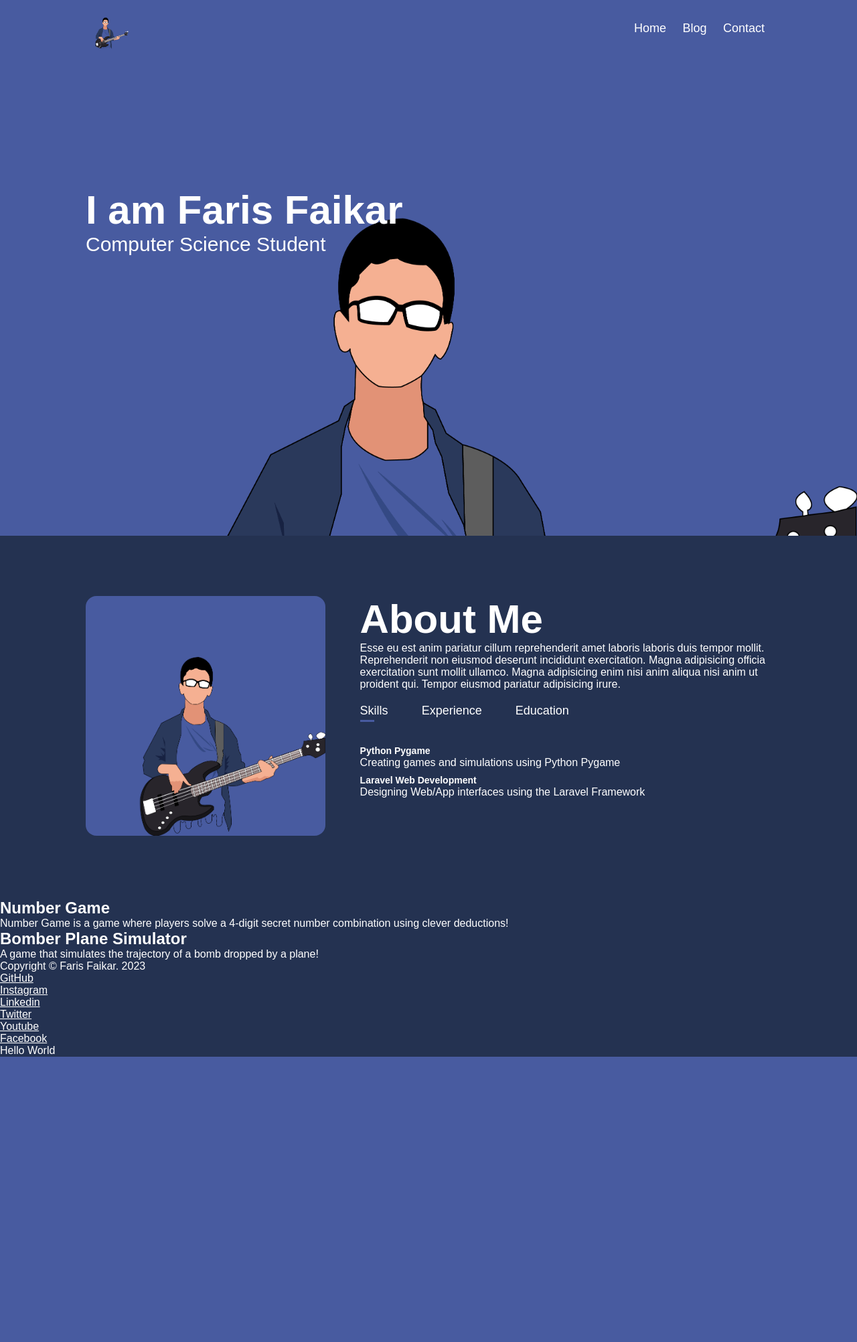
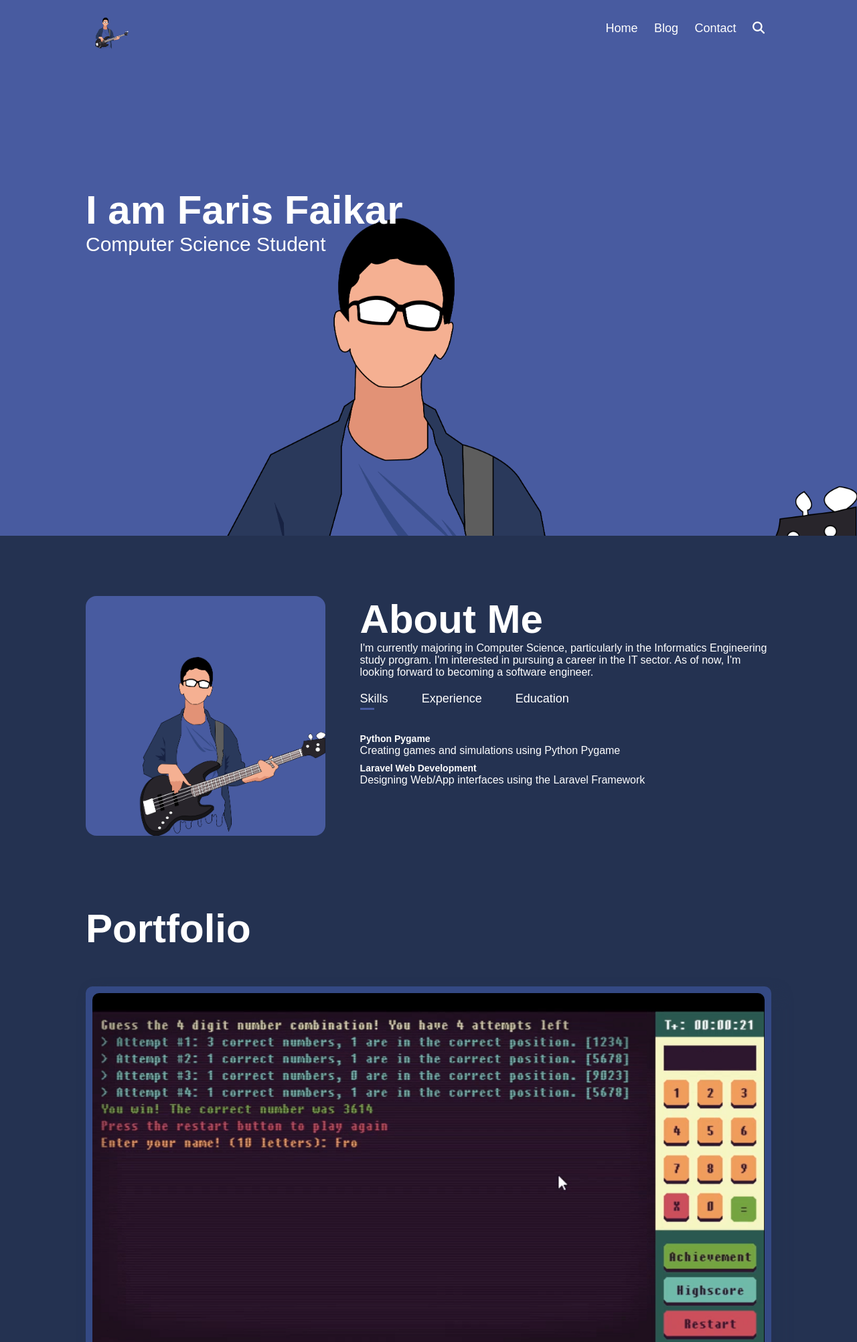
Before and after one commit to farisfaikar/msib5_latihan-git, a PHP site: page / in a window 1280 px wide. Shown: the top 2004 px of the page at 67% size. Before the commit the page ends 1578 px from the top, so only its background shows below. Run offline with PHP 8.4, Linux system fonts and the light colour scheme.

Commit message:
feat: added portfolio, footer, and improved ui a bit

```diff
--- a/index.php
+++ b/index.php
@@ -4,6 +4,10 @@
 <head>
   <meta charset="UTF-8">
   <meta name="viewport" content="width=device-width, initial-scale=1.0">
+  <link rel="icon" href="./img/faris-logo-rounded.png">
+  <link rel="stylesheet" href="https://cdnjs.cloudflare.com/ajax/libs/font-awesome/6.4.2/css/all.min.css"
+    integrity="sha512-z3gLpd7yknf1YoNbCzqRKc4qyor8gaKU1qmn+CShxbuBusANI9QpRohGBreCFkKxLhei6S9CQXFEbbKuqLg0DA=="
+    crossorigin="anonymous" referrerpolicy="no-referrer" />
   <link rel="stylesheet" href="style.css">
   <title>MSIB 5 - Latihan Git</title>
 </head>
@@ -12,11 +16,12 @@
   <header> <!-- Header -->
     <div class="container">
       <nav> <!-- Navbar -->
-        <img src="img/faris-logo.png" alt="Faris Logo" class="logo">
+        <img src="./img/faris-logo.png" alt="Faris Logo" class="logo">
         <ul>
           <li><a href="home.html">Home</a></li>
           <li><a href="blog.html">Blog</a></li>
           <li><a href="contact.html">Contact</a></li>
+          <li><a href="search"><i class="fa fa-search"></i></a></li>
         </ul>
       </nav>
       <div class="header-text">
@@ -26,19 +31,17 @@
     </div>
   </header>
   <main> <!-- Main -->
-    <div id="about">
+    <section id="about">
       <div class="container">
         <div class="row">
           <div class="about-col-1">
             <img src="img/faris-logo.png" alt="Faris Logo" height="auto" width="37.5rem">
           </div>
           <div class="about-col-2">
-            <h1 class="sub-title">About Me</h1>
-            <p>Esse eu est anim pariatur cillum reprehenderit amet laboris laboris duis tempor mollit.
-              Reprehenderit non eiusmod deserunt incididunt exercitation. Magna adipisicing officia
-              exercitation sunt mollit ullamco. Magna adipisicing enim nisi anim aliqua nisi anim ut
-              proident qui. Tempor eiusmod pariatur adipisicing irure.</p>
-
+            <h2 class="sub-title">About Me</h2>
+            <p>I'm currently majoring in Computer Science, particularly in the Informatics Engineering study program.
+              I'm interested in pursuing a career in the IT sector. As of now, I'm looking forward to becoming a
+              software engineer.</p>
             <div class="tab-titles">
               <p class="tab-links active-link" onclick="openTab('skills')">Skills</p>
               <p class="tab-links" onclick="openTab('experience')">Experience</p>
@@ -74,30 +77,42 @@
           </div>
         </div>
       </div>
-    </div>
-    <h2>Number Game</h2>
-    <p>Number Game is a game where players solve a 4-digit secret number combination using clever deductions!</p>
+    </section>
 
-    <h2>Bomber Plane Simulator</h2>
-    <p>A game that simulates the trajectory of a bomb dropped by a plane!</p>
+    <section id="portfolio">
+      <div class="container">
+        <h2 class="sub-title">Portfolio</h2>
+        <div class="card">
+          <img src="./img/number-game.png" alt="Number Game">
+          <a href="https://github.com/farisfaikar/number-game" target="_blank" class="link-button">Number Game →</a>
+          <p>Number Game is a game where players solve a 4-digit secret number combination using clever deductions!</p>
+        </div>
+        <div class="card">
+          <img src="./img/bomber-plane-simulator.png" alt="Bomber Plane Simulator">
+          <a href="https://github.com/farisfaikar/bomber-plane-simulator" target="_blank" class="link-button">Bomber
+            Plane Simulator →</a>
+          <p>A game that simulates the trajectory of a bomb dropped by a plane!</p>
+        </div>
+      </div>
+    </section>
   </main>
 
-
   <footer> <!-- Footer -->
-    <p>Copyright &copy; Faris Faikar. 2023</p>
-    <ul>
-      <li><a href="https://github.com/farisfaikar" target="_blank">GitHub</a></li>
-      <li><a href="https://instagram.com/farisfaikar_r" target="_blank">Instagram</a></li>
-      <li><a href="https://linkedin.com/in/farisfaikar" target="_blank">Linkedin</a></li>
-      <li><a href="https://twitter.com/farisfaikar_r" target="_blank">Twitter</a></li>
-      <li><a href="https://youtube.com/@farisfaikar_r" target="_blank">Youtube</a></li>
-      <li><a href="https://facebook.com/farisfaikar.r" target="_blank">Facebook</a></li>
-    </ul>
+    <div class="container">
+      <ul class="socials">
+        <li><a href="https://github.com/farisfaikar" target="_blank"><i class="fa-brands fa-github"></i></a></li>
+        <li><a href="https://instagram.com/farisfaikar_r" target="_blank"><i class="fa-brands fa-instagram"></i></a>
+        </li>
+        <li><a href="https://linkedin.com/in/farisfaikar" target="_blank"><i class="fa-brands fa-linkedin"></i></a></li>
+        <li><a href="https://twitter.com/farisfaikar_r" target="_blank"><i class="fa-brands fa-twitter"></i></a></li>
+        <li><a href="https://youtube.com/@farisfaikar_r" target="_blank"><i class="fa-brands fa-youtube"></i></a></li>
+        <li><a href="https://facebook.com/farisfaikar.r" target="_blank"><i class="fa-brands fa-facebook"></i></a></li>
+      </ul>
+      <p>Copyright <i class="fa fa-copyright"></i> Faris Faikar. 2023</p>
+    </div>
   </footer>
 </body>
 
+<script src="script.js"></script>
+
 </html>
-
-<?php
-  echo "Hello World";
-?>
--- /dev/null
+++ b/script.js
@@ -0,0 +1,17 @@
+let tabLinks = document.getElementsByClassName("tab-links");
+let tabContents = document.getElementsByClassName("tab-contents");
+
+function openTab(tabName) {
+    let tabLink;
+    let tabContent;
+
+    for (tabLink of tabLinks) {
+        tabLink.classList.remove("active-link");
+    }
+    for (tabContent of tabContents) {
+        tabContent.classList.remove("active-content");
+    }
+
+    event.currentTarget.classList.add("active-link");
+    document.getElementById(tabName).classList.add("active-content");
+}
--- a/style.css
+++ b/style.css
@@ -1,11 +1,17 @@
-*, *::before, *::after { box-sizing: inherit; }
+*,
+*::before,
+*::after {
+  box-sizing: inherit;
+}
 
-html { box-sizing: border-box; }
+html {
+  box-sizing: border-box;
+}
 
 * {
   margin: 0;
   padding: 0;
-    font-family: 'Poppins', sans-serif;
+  font-family: "Poppins", sans-serif;
   color: var(--white);
 }
 
@@ -14,6 +20,7 @@ html { box-sizing: border-box; }
   --blue: #344984;
   --light-blue: #485ba0;
   --gray: #28252b;
+  --light-gray: #a09ca3;
   --black: #000000;
   --white: #ffffff;
 }
@@ -31,7 +38,7 @@ header {
 }
 
 .container {
-    padding: .625rem 10%;
+  padding: 0.625rem 10%;
 }
 
 /* ===== Navbar ===== */
@@ -54,8 +61,7 @@ nav {
 nav ul li {
   display: inline-block;
   list-style: none;
-    margin: .625rem .625rem;
-
+  margin: 0.625rem 0.625rem;
 }
 
 nav ul li a {
@@ -66,9 +72,9 @@ nav ul li a {
 }
 
 nav ul li a::after {
-    content: '';
+  content: "";
   width: 0;
-    height: .1875rem;
+  height: 0.1875rem;
   background: var(--dark-blue);
   position: absolute;
   left: 0;
@@ -77,8 +83,10 @@ nav ul li a::after {
 }
 
 nav ul li a:hover::after {
-    width: 100%
+  width: 100%;
 }
+
+/* ===== Header ===== */
 
 .header-text {
   margin-top: 20%;
@@ -89,6 +97,8 @@ nav ul li a:hover::after {
   margin-top: 20px;
   font-size: 3.75rem;
 }
+
+/* ===== About ===== */
 
 #about {
   padding: 5rem 0;
@@ -135,9 +145,9 @@ nav ul li a:hover::after {
 }
 
 .tab-links::after {
-    content: '';
+  content: "";
   width: 0;
-    height: .1875rem;
+  height: 0.1875rem;
   background: var(--light-blue);
   position: absolute;
   left: 0;
@@ -156,7 +166,7 @@ nav ul li a:hover::after {
 
 .tab-contents ul li span {
   color: var(--white);
-    font-size: .875rem;
+  font-size: 0.875rem;
   font-weight: 600;
 }
 
@@ -167,3 +177,55 @@ nav ul li a:hover::after {
 .tab-contents.active-content {
   display: block;
 }
+
+/* ===== Portfolio ===== */
+
+.card > img {
+  width: 100%;
+  border-radius: 10px;
+  object-fit: cover;
+}
+
+.card:nth-of-type(1) {
+  margin-top: 5%;
+}
+
+.card {
+  margin-block: 10%;
+  background-color: var(--blue);
+  padding: 0.625rem;
+  border-radius: 10px;
+  box-shadow: 0.625rem 0.625rem 20px var(--dark-blue);
+}
+
+.link-button {
+  font-size: 1.75rem;
+  font-weight: 600;
+  text-decoration: none;
+}
+
+.link-button:hover {
+  color: var(--dark-blue);
+}
+
+/* ===== Footer ===== */
+
+footer {
+  background-color: var(--gray);
+  display: flex;
+  justify-content: center;
+}
+
+.socials {
+  display: flex;
+  align-items: center;
+  justify-content: space-between;
+  flex-wrap: wrap;
+  list-style: none;
+  margin-block: 0.625rem;
+}
+
+.socials li a i:hover {
+  transform: translateY(-0.3125rem);
+  transition: 0.5s ease;
+}
```
Also changed, not shown: img/bomber-plane-simulator.png (added), img/faris-logo-rounded.png (added), img/number-game.png (added). Lines whose indentation alone changed are shown as unchanged.
